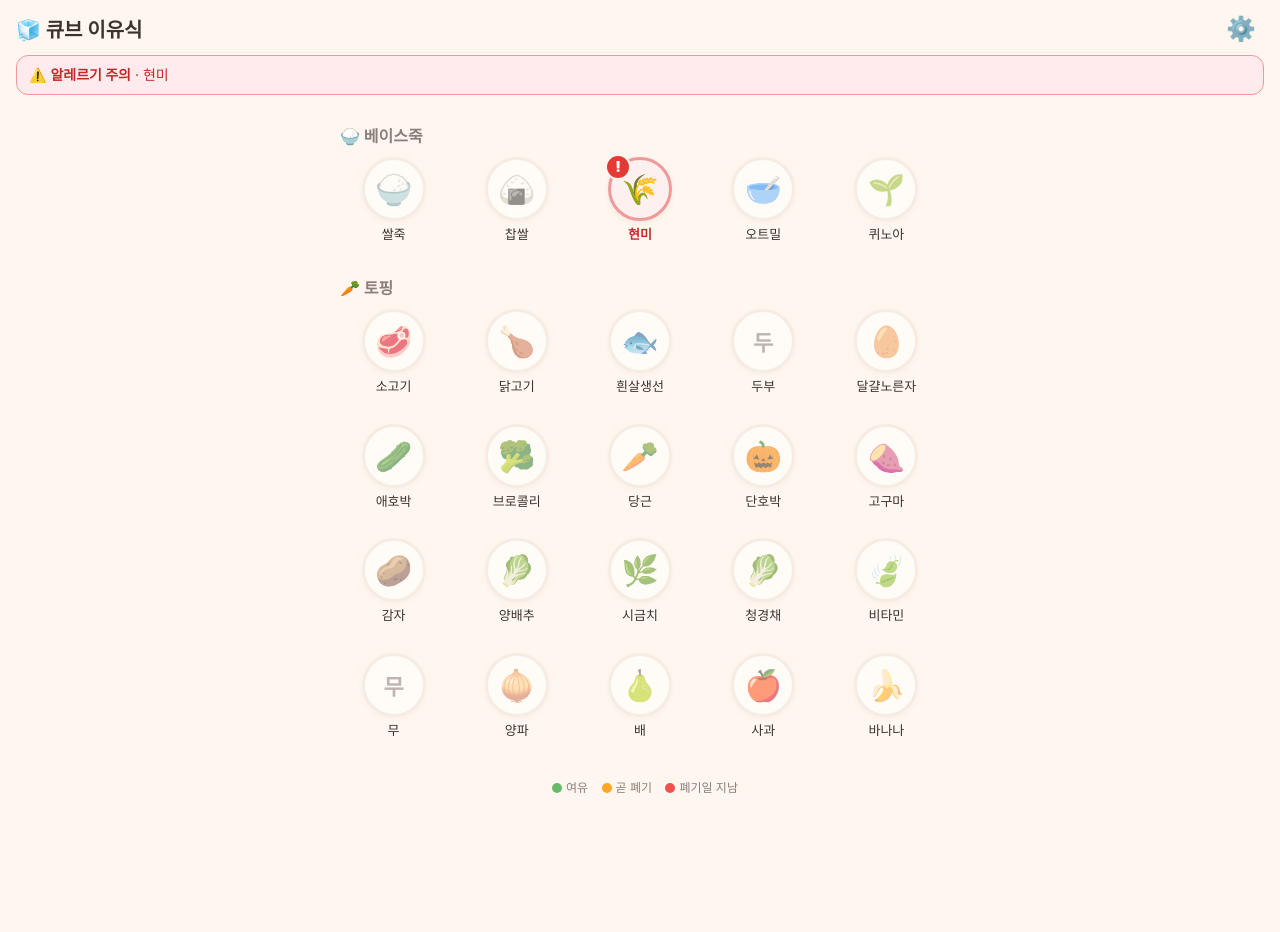
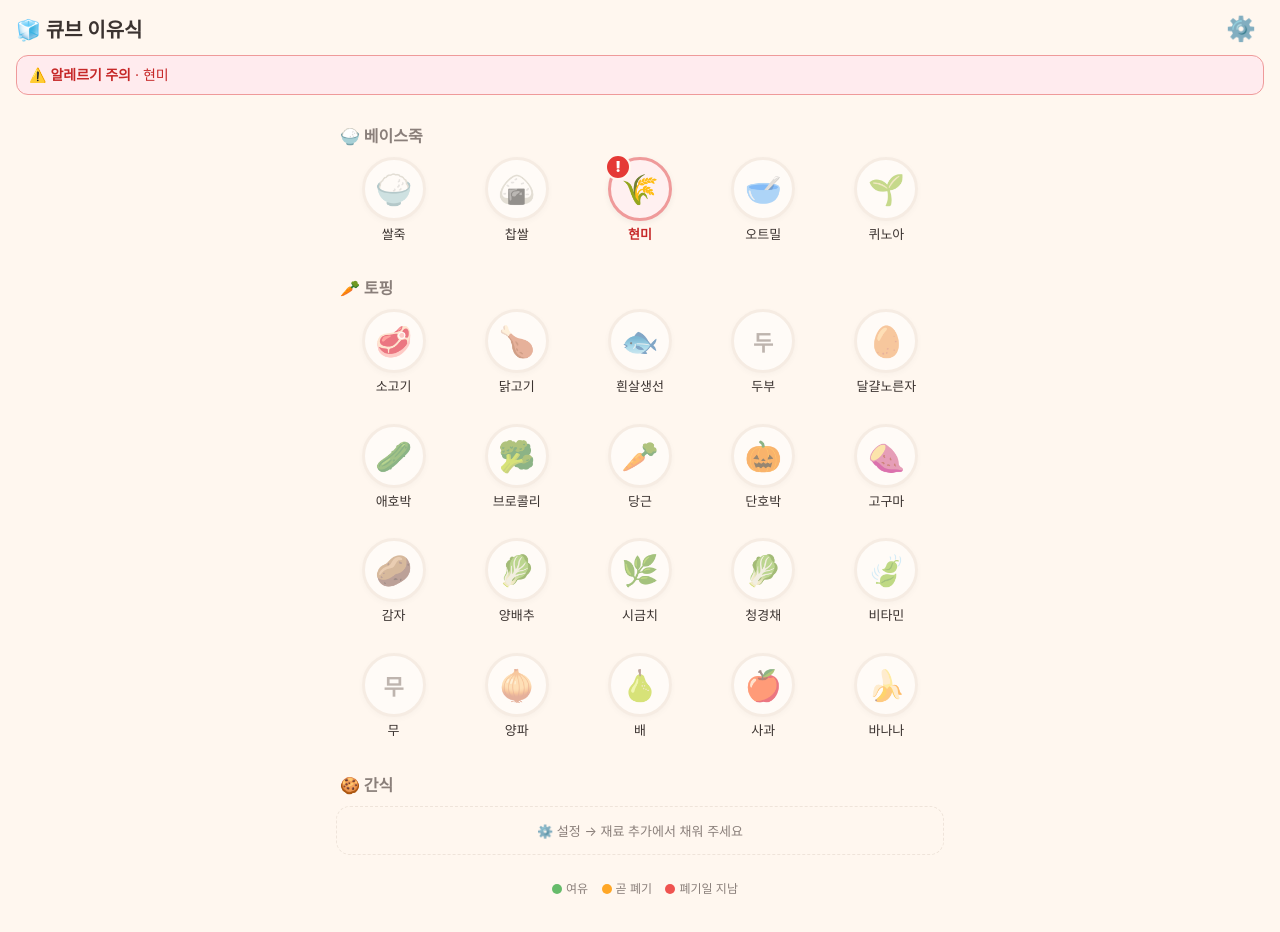
Before and after one commit to hjin-collab/cube-food, a plain HTML site: page index.html in a window 1280 px wide. Before the commit the page ends 839 px from the top, so only its background shows below. Drawn offline with Linux system fonts and the light colour scheme.

Commit message:
간식 카테고리 추가 (빈 상태 안내 포함)
Co-Authored-By: Claude Opus 5.5 <noreply@anthropic.com>

```diff
--- a/app.js
+++ b/app.js
@@ -107,9 +107,14 @@ function iconHtml(ing) {
 function render() {
   renderAllergyBar();
   renderAlerts();
-  for (const type of ['base', 'topping']) {
-    const grid = document.getElementById(type === 'base' ? 'gridBase' : 'gridTopping');
+  const GRID = { base: 'gridBase', topping: 'gridTopping', snack: 'gridSnack' };
+  for (const type of Object.keys(GRID)) {
+    const grid = document.getElementById(GRID[type]);
     grid.innerHTML = '';
+    if (!state.ingredients.some((i) => i.type === type)) {
+      grid.innerHTML = '<p class="empty-hint">⚙️ 설정 → 재료 추가에서 채워 주세요</p>';
+      continue;
+    }
     for (const ing of state.ingredients.filter((i) => i.type === type)) {
       const bs = activeBatches(ing.id);
       const total = bs.reduce((s, b) => s + remaining(b), 0);
@@ -303,12 +308,13 @@ function openSettings() {
         <input type="text" id="newName" placeholder="재료 이름" style="flex:1;min-width:0">
       </div>
       <div class="row">
-        <select id="newType"><option value="topping">토핑</option><option value="base">베이스죽</option></select>
+        <select id="newType"><option value="topping">토핑</option><option value="base">베이스죽</option><option value="snack">간식</option></select>
         <button class="btn primary small" id="btnAdd">추가</button>
       </div>
 
       <h3>베이스죽</h3>${list('base')}
       <h3>토핑</h3>${list('topping')}
+      <h3>간식</h3>${list('snack') || '<p class="note">아직 없어요</p>'}
 
       <h3>초기화</h3>
       <p class="note">큐브 기록과 재료 목록을 처음 상태로 되돌립니다.</p>
--- a/index.html
+++ b/index.html
@@ -34,6 +34,11 @@
       <div id="gridTopping" class="grid"></div>
     </section>
 
+    <section>
+      <h2 class="section-title">🍪 간식</h2>
+      <div id="gridSnack" class="grid"></div>
+    </section>
+
     <p class="legend">
       <span class="dot ok"></span>여유 <span class="dot warn"></span>곧 폐기 <span class="dot bad"></span>폐기일 지남
     </p>
--- a/style.css
+++ b/style.css
@@ -147,3 +147,4 @@ main { padding: 0 16px 32px; max-width: 640px; margin: 0 auto; }
 .settings h3 { font-size: 15px; margin: 20px 0 6px; }
 .note { font-size: 12px; color: var(--sub); line-height: 1.5; }
 .ing.allergy.none .circle { opacity: 1; }
+.empty-hint { grid-column: 1 / -1; margin: 0; padding: 14px; text-align: center; font-size: 13px; color: var(--sub); border: 1.5px dashed var(--line); border-radius: 14px; }
--- a/sw.js
+++ b/sw.js
@@ -1,6 +1,6 @@
 // 오프라인에서도 열리도록 앱 파일을 캐시합니다.
 // 앱 파일을 수정한 뒤 배포할 때는 VERSION 숫자를 올려주세요.
-const VERSION = 'v4';
+const VERSION = 'v5';
 const CACHE = 'cube-app-' + VERSION;
 const FILES = ['./', 'index.html', 'style.css', 'app.js', 'manifest.json', 'icons/icon-180.png', 'icons/icon-192.png'];
 
```
